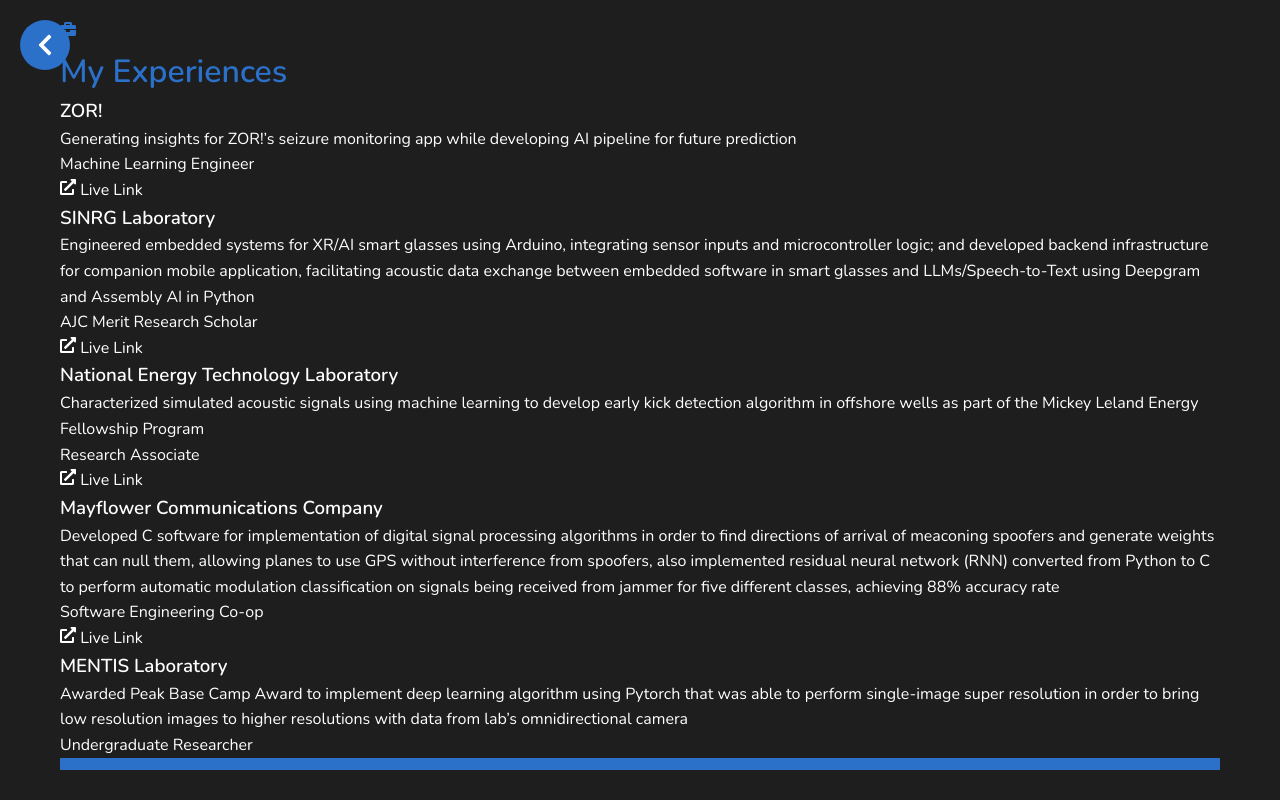
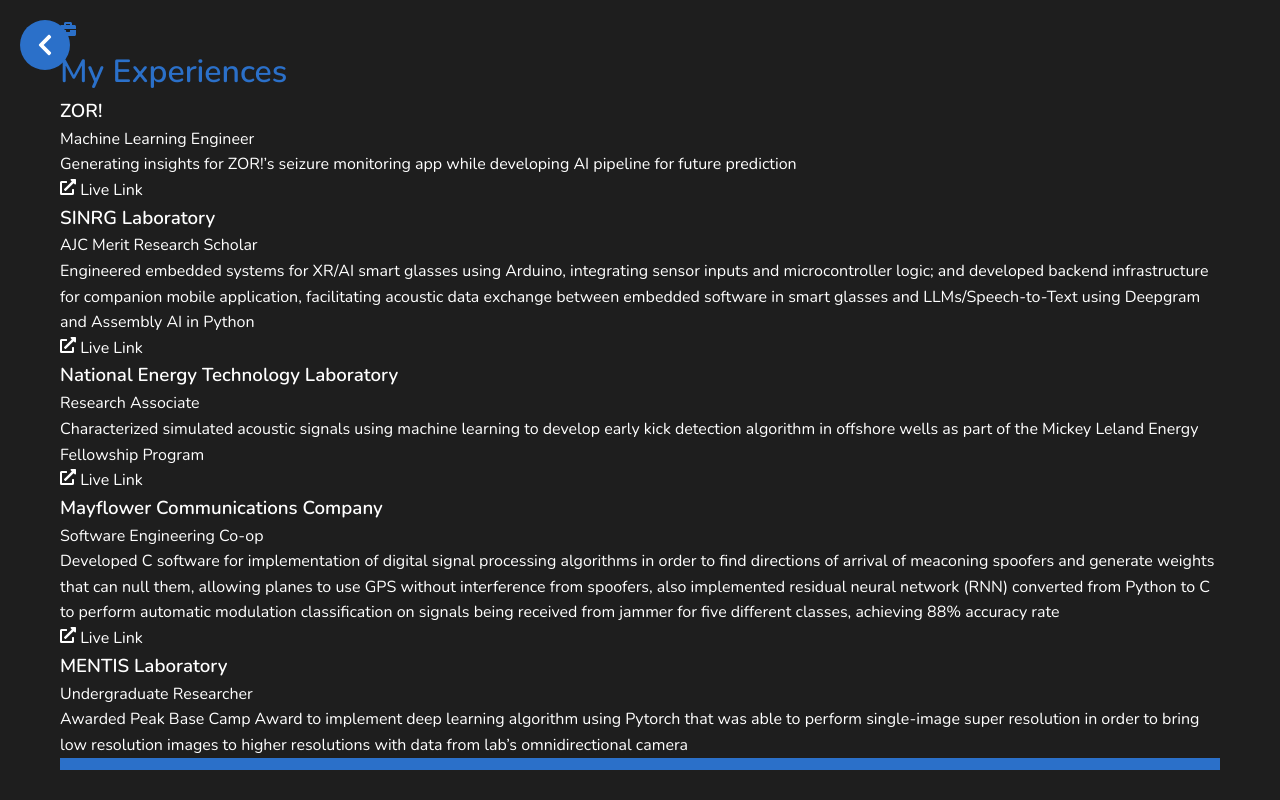
Before and after one commit to mattgar417/Personal-Website, a Next.js app: page /experiences in a window 1280 px wide. Built offline with nearby package versions, Linux system fonts and the light colour scheme.

Commit message:
Update experiences.tsx

```diff
--- a/pages/experiences.tsx
+++ b/pages/experiences.tsx
@@ -67,8 +67,8 @@
                     {experiences.map((experience, index) => (
                         <div key={index} className="experience-item">
                             <h3>{experience.title}</h3>
+			    <p className="experiences-position">{experience.position}</p>
                             <p className="experiences-description">{experience.description}</p>
-	                <p className="experiences-position">{experience.position}</p>
                             {experience.liveLink && (
                                <div className="experience-links">
       			<a href={experience.liveLink} target="_blank" rel="noopener noreferrer">
```
